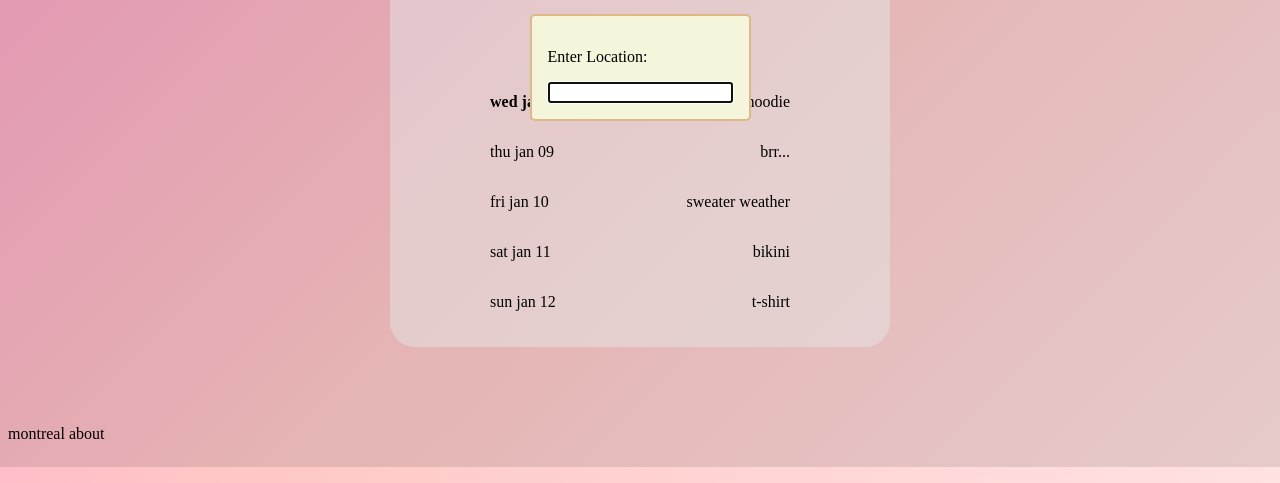
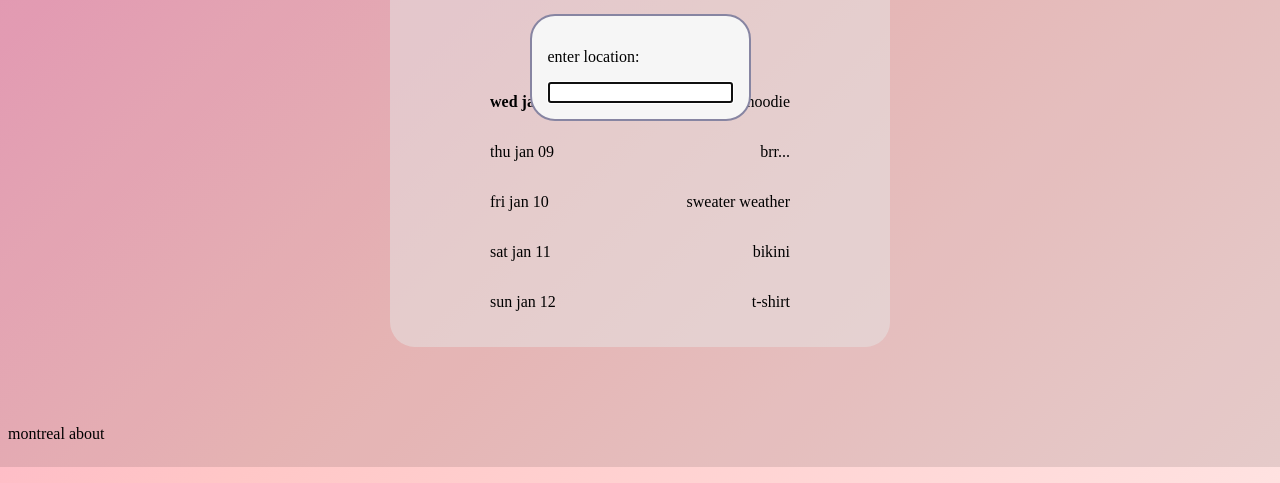
Before and after one commit to victorrf2002/wtw, a plain HTML site: page index.html in a window 1280 px wide. Both pictures are taken after a click on the link "montreal". Shown: the part 333-816 px from the top of the page. Drawn offline with Linux system fonts and the light colour scheme; no server answers; a web font is replaced by a local one.

Commit message:
Update location modal a bit

```diff
--- a/assets/css/styles.css
+++ b/assets/css/styles.css
@@ -73,9 +73,10 @@ main {
 
 /* Style modal */
 :modal {
-    background-color: beige;
-    border: 2px solid burlywood;
-    border-radius: 5px;
+    background-color: #F6F6F6;
+    border: 2px solid #8785A2;
+
+    border-radius: 25px;
 }
 
 /* Background animation */
--- a/index.html
+++ b/index.html
@@ -65,7 +65,7 @@
 
         <dialog id="location-dialog">
             <form>
-                <p>Enter Location:</p>
+                <p>enter location:</p>
                 <input type="text" id="location-input">
             </form>
         </dialog>
```
